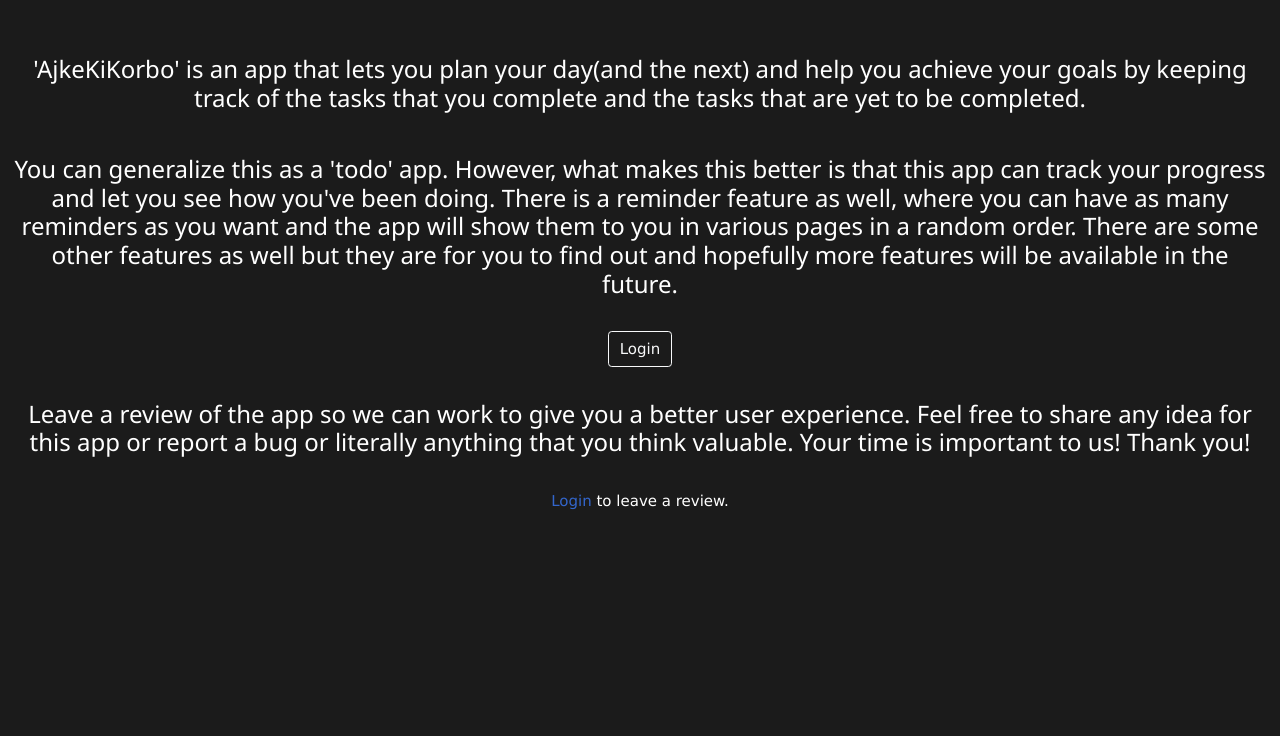
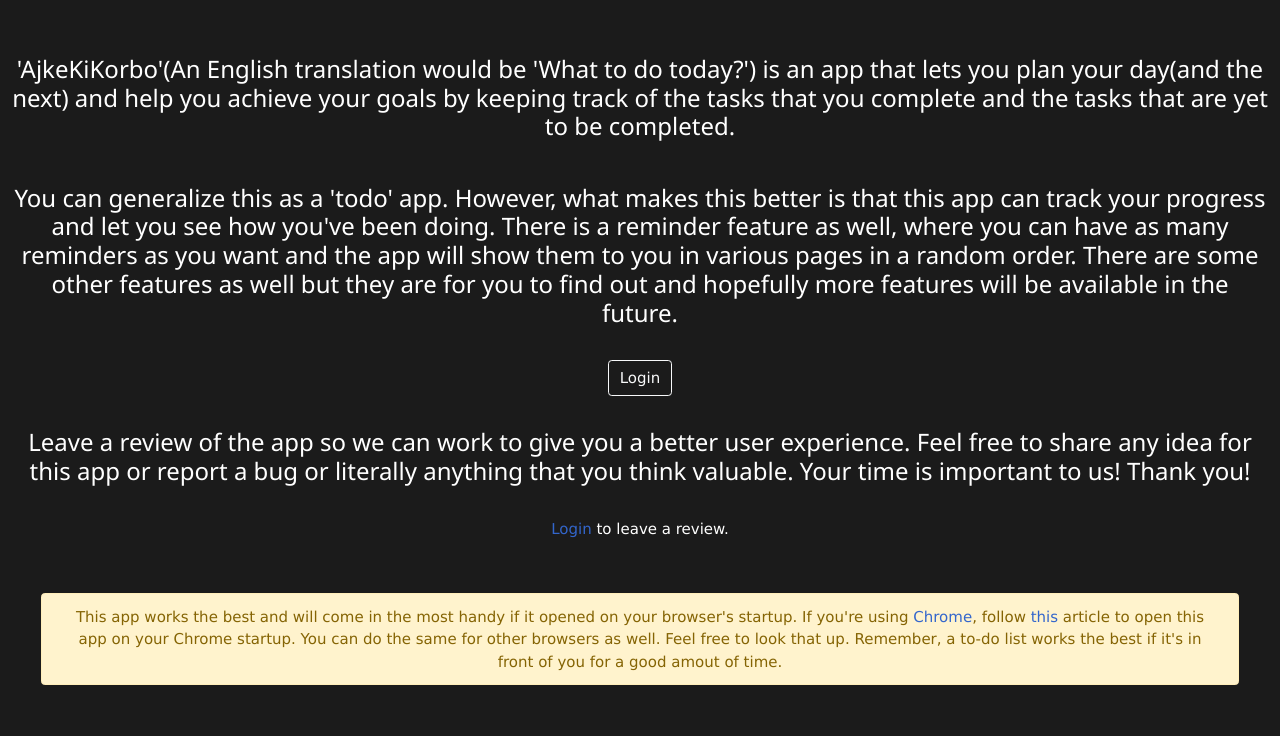
Before and after one commit to mehedikhan72/AjkeKiKorbo, a Django app: page / in a window 1280 px wide. Shown: the part 64-800 px from the top of the page. Run offline with Django 4.2, Linux system fonts and the light colour scheme; some libraries are stand-ins or nearby versions.

Commit message:
startup guide div added

```diff
--- a/todoApp/templates/todoApp/index.html
+++ b/todoApp/templates/todoApp/index.html
@@ -3,7 +3,7 @@
 {% block body %}
 <br>
     <div class="today-page">
-        <h3 style="text-align: center">'AjkeKiKorbo' is an app that lets you plan your day(and the next) and help you achieve your goals by keeping track of the tasks that
+        <h3 style="text-align: center">'AjkeKiKorbo'(An English translation would be 'What to do today?') is an app that lets you plan your day(and the next) and help you achieve your goals by keeping track of the tasks that
             you complete and the tasks that are yet to be completed.
         </h3>
         <br>
@@ -37,6 +37,15 @@
             {% endif %}
         </div>
         <br>
+        <div style="margin: 2rem; text-align: center;">
+            <div class="alert alert-warning" role="alert">
+                This app works the best and will come in the most handy if it opened on your browser's startup. If you're using
+                <a style="color:rgb(51,102,204)" href="https://www.google.com/chrome/">Chrome</a>, follow
+                <a style="color:rgb(51,102,204)" href="https://gatekeeperhelp.zendesk.com/hc/en-us/articles/360059916414-How-to-automatically-launch-websites-at-startup-in-Chrome-">this</a>
+                article to open this app on your Chrome startup. You can do the same for other browsers as well. Feel free to
+                look that up. Remember, a to-do list works the best if it's in front of you for a good amout of time.
+            </div>
+        </div>
     </div>
 
     <div id="review_pop_up" class="review_div review_div_hidden">
```
Also changed, not shown: db.sqlite3.
